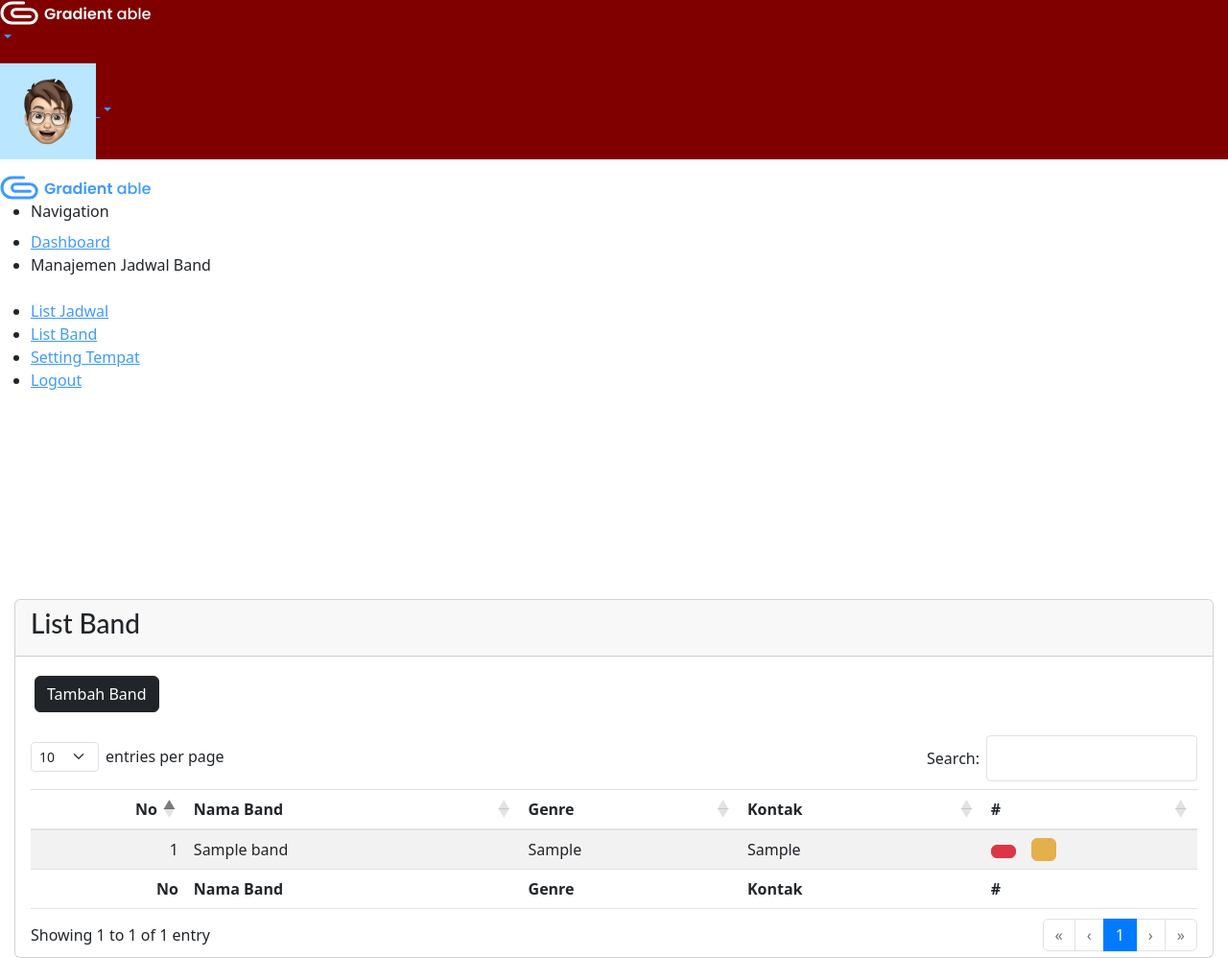
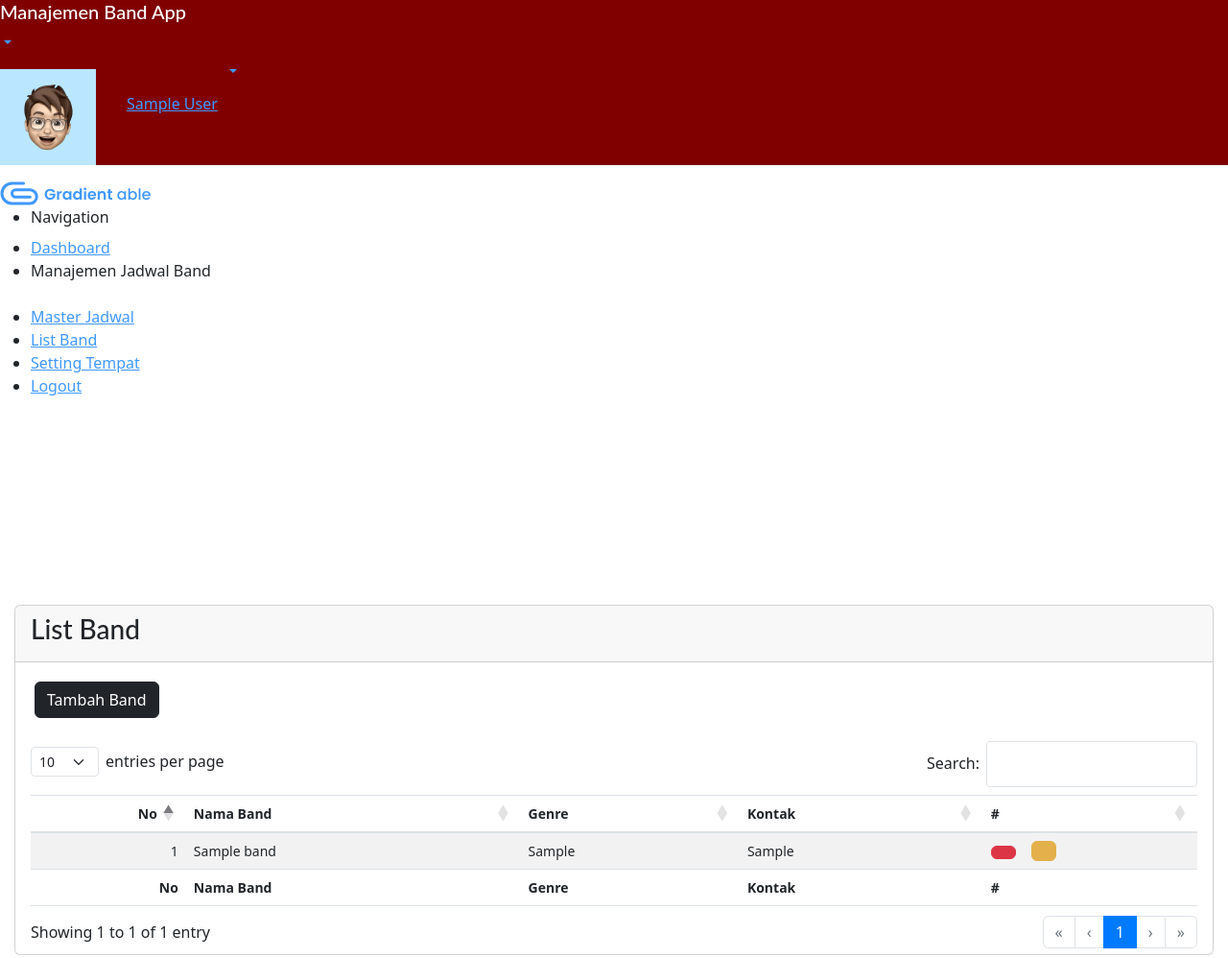
Before and after one commit to rizalzaril/web-manajemen-band, a CodeIgniter app: page /web_manajemen_band/index.php/admin/dashboard/list_band in a window 1280 px wide. Shown: the whole page at 96% size. Run offline with CodeIgniter, Linux system fonts and the light colour scheme; the visitor is signed in with stand-in values (Sample User, id 1); tables that the repository leaves empty or names only in its code hold one stand-in row (values such as "Sample post"); some libraries are stand-ins or nearby versions.

```diff
--- a/application/controllers/admin/Dashboard.php
+++ b/application/controllers/admin/Dashboard.php
@@ -87,7 +87,7 @@ class Dashboard extends CI_Controller
 					$data[] = [
 						'nama_band' => $name,
 						'genre' => !empty($genre[$key]) ? $genre[$key] : null, // Default genre to null if empty
-						'contact' => $contact[$key]
+						'contact_band' => $contact[$key]
 					];
 				}
 			}
@@ -152,7 +152,7 @@ class Dashboard extends CI_Controller
 			$data = [
 				'nama_band' => $nama_band,
 				'genre' => $genre,
-				'contact' => $contact
+				'contact_band' => $contact
 			];
 
 			// Load the model
@@ -481,10 +481,12 @@ class Dashboard extends CI_Controller
 		if ($this->session->userdata('id_user_admin') || $this->session->userdata('username')) {
 			$id_user_admin = $this->session->userdata('id_user_admin'); //session
 			// Fetch the list of tempat_manggung from the model
-			$data_jadwal['list_jadwal'] = $this->JadwalModel->get_all_jadwal();
+			$data['list_jadwal'] = $this->JadwalModel->get_all_jadwal();
+			$data['list_band'] = $this->BandModel->get_all_bands();
+			$data['list_panggung'] = $this->TempatManggungModel->get_all_tempat_manggung();
 
 			//Fetch province and city names
-			foreach ($data_jadwal['list_jadwal'] as &$tempat) {
+			foreach ($data['list_jadwal'] as &$tempat) {
 				// Fetch Provinsi Name
 				$tempat['provinsi_name'] = $this->get_provinsi_name($tempat['provinsi']);
 
@@ -496,7 +498,7 @@ class Dashboard extends CI_Controller
 			$this->load->view('admin/layouts/header', $id_user_admin);
 			$this->load->view('admin/layouts/navheader');
 			$this->load->view('admin/layouts/sidebar');
-			$this->load->view('admin/jadwal/listJadwal', $data_jadwal);
+			$this->load->view('admin/jadwal/listJadwal', $data);
 			$this->load->view('admin/layouts/footer');
 		} else {
 			echo "<script>
@@ -505,4 +507,116 @@ class Dashboard extends CI_Controller
 		</script>"; // Redirect ke halaman login jika tidak ada session
 		}
 	}
+
+
+	// ONCHANGE FORM \\
+	public function get_band_details()
+	{
+		$band_id = $this->input->post('id_band');
+		if ($band_id) {
+			$this->load->model('BandModel'); // Pastikan model dimuat
+			$data = $this->BandModel->getBandById($band_id);
+
+			if ($data) {
+				echo json_encode($data);
+			} else {
+				echo json_encode(['error' => 'Band tidak ditemukan']);
+			}
+		} else {
+			echo json_encode(['error' => 'ID Band tidak valid']);
+		}
+	}
+
+
+	public function get_tempat_details()
+	{
+		$tempat_id = $this->input->post('id_tempat');
+		if ($tempat_id) {
+			$this->load->model('TempatManggungModel'); // Pastikan model dimuat
+			$data = $this->TempatManggungModel->getTempatManggungById($tempat_id);
+
+			if ($data) {
+				echo json_encode($data);
+			} else {
+				echo json_encode(['error' => 'Tempat tidak ditemukan']);
+			}
+		} else {
+			echo json_encode(['error' => 'ID Tempat tidak valid']);
+		}
+	}
+
+
+	// save jadwal \\
+
+
+	public function simpan_data_jadwal()
+	{
+		// Retrieve the data from the form
+		$nama_band = $this->input->post('nama_band'); // Array of band names
+		$tempat_manggung = $this->input->post('tempat_manggung'); // Array of tempat names
+		$date = $this->input->post('date'); // Array of dates
+		$time = $this->input->post('time'); // Array of times
+
+		// Initialize data and error array
+		$data = [];
+		$errors = [];
+
+		if (!empty($nama_band) && !empty($tempat_manggung) && !empty($date) && !empty($time)) {
+			foreach ($nama_band as $key => $band_id) {
+				if (!empty($band_id) && !empty($tempat_manggung[$key]) && !empty($date[$key]) && !empty($time[$key])) {
+					// Get band name and tempat name
+					$band_name = $this->BandModel->getBandNameById($band_id);
+					$tempat_name = $this->JadwalModel->getTempatNameById($tempat_manggung[$key]);
+
+					// Check for conflicts with the same band at the same time and place
+					$is_conflict = $this->JadwalModel->checkConflict($band_id, $tempat_manggung[$key], $date[$key], $time[$key]);
+
+					if ($is_conflict) {
+						// Add error message for this schedule (same band, same time, same place)
+						$errors[] = "Jadwal bentrok: Band '{$band_name}' pada tanggal {$date[$key]} jam {$time[$key]} di tempat '{$tempat_name}' sudah ada.";
+					} else {
+						// Check if another band has the same time slot at the same place
+						$is_time_conflict = $this->JadwalModel->checkConflictForOtherBands($band_id, $tempat_manggung[$key], $date[$key], $time[$key]);
+						if ($is_time_conflict) {
+							// Add error message for conflict with other band at the same time and place
+							$errors[] = "Jadwal bentrok: Band lain sudah terjadwal pada tanggal {$date[$key]} jam {$time[$key]} di tempat '{$tempat_name}'.";
+						} else {
+							// Ensure no other band is scheduled at the same time, date, and place
+							$is_duplicate_schedule = $this->JadwalModel->checkDuplicateSchedule($band_id, $tempat_manggung[$key], $date[$key], $time[$key]);
+							if ($is_duplicate_schedule) {
+								// Add error message for duplicate schedule
+								$errors[] = "Jadwal bentrok: Band '{$band_name}' sudah terjadwal pada tanggal {$date[$key]} jam {$time[$key]} di tempat '{$tempat_name}'.";
+							} else {
+								// Add to data for insertion
+								$data[] = [
+									'id_user_admin' => $this->session->userdata('id_user_admin'),
+									'id_band' => $band_id,
+									'id_tempat_manggung' => $tempat_manggung[$key],
+									'date' => $date[$key],
+									'time' => $time[$key],
+								];
+							}
+						}
+					}
+				}
+			}
+		}
+
+		// If errors exist, set the error message
+		if (!empty($errors)) {
+			// Save the error messages to session
+			$this->session->set_flashdata('error', implode('<br>', $errors));
+		} else if (!empty($data)) {
+			// Save the valid data
+			$this->load->model('JadwalModel'); // Ensure the model is loaded
+			$result = $this->JadwalModel->insertJadwal($data); // Fix: insertJadwal($data) instead of insertJadwal()($data)
+			if ($result) {
+				$this->session->set_flashdata('success', 'Data berhasil disimpan!');
+			} else {
+			}
+		}
+
+		// Redirect to the list of jadwal
+		redirect('/admin/dashboard/list_jadwal');
+	}
 }
--- a/application/models/BandModel.php
+++ b/application/models/BandModel.php
@@ -39,6 +39,16 @@ class BandModel extends CI_Model
 		}
 	}
 
+	public function getBandNameById($id_band)
+	{
+		$this->db->select('nama_band');
+		$this->db->from('band');
+		$this->db->where('id_band', $id_band);
+		$query = $this->db->get();
+		return $query->row() ? $query->row()->nama_band : 'Unknown Band';
+	}
+
+
 
 	public function updateBand($band_id, $data)
 	{
--- a/application/models/JadwalModel.php
+++ b/application/models/JadwalModel.php
@@ -7,8 +7,54 @@ class JadwalModel extends CI_Model
 	// Insert multiple rows into the database
 	public function insertJadwal($data)
 	{
-		$this->db->insert_batch('tempat_manggung', $data); // 'bands' is the table name
+		$this->db->insert_batch('jadwal_manggung', $data); // 'bands' is the table name
 	}
+
+
+	public function checkConflict($band_id, $tempat_id, $date, $time)
+	{
+		$this->db->where('id_band', $band_id);
+		$this->db->where('id_tempat_manggung', $tempat_id);
+		$this->db->where('date', $date);
+		$this->db->where('time', $time);
+		$query = $this->db->get('jadwal_manggung');
+
+		return $query->num_rows() > 0; // Return true if conflict exists
+	}
+
+	public function checkConflictForOtherBands($band_id, $tempat_id, $date, $time)
+	{
+		$this->db->where('id_tempat_manggung', $tempat_id);
+		$this->db->where('date', $date);
+		$this->db->where('time', $time);
+		$this->db->where('id_band !=', $band_id); // Ensure it's not the same band
+		$query = $this->db->get('jadwal_manggung');
+
+		// If another band is scheduled at the same time and place
+		return $query->num_rows() > 0;
+	}
+
+	public function checkDuplicateSchedule($band_id, $tempat_id, $date, $time)
+	{
+		$this->db->where('id_band', $band_id);
+		$this->db->where('id_tempat_manggung', $tempat_id);
+		$this->db->where('date', $date);
+		$this->db->where('time', $time);
+		$query = $this->db->get('jadwal_manggung');
+
+		// If a duplicate schedule exists with the same band, tempat, date, and time
+		return $query->num_rows() > 0;
+	}
+
+	public function getTempatNameById($id_tempat)
+	{
+		$this->db->select('nama_tempat_manggung');
+		$this->db->from('tempat_manggung');
+		$this->db->where('id_tempat_manggung', $id_tempat);
+		$query = $this->db->get();
+		return $query->row() ? $query->row()->nama_tempat_manggung : 'Unknown Tempat';
+	}
+
 
 	public function get_all_jadwal()
 	{
--- a/application/views/admin/band/listBand.php
+++ b/application/views/admin/band/listBand.php
@@ -91,7 +91,7 @@
 											<td><?= $no++; ?></td>
 											<td><?= htmlspecialchars($band['nama_band']); ?></td>
 											<td><?= htmlspecialchars($band['genre']); ?></td>
-											<td><?= htmlspecialchars($band['contact']); ?></td>
+											<td><?= htmlspecialchars($band['contact_band']); ?></td>
 											<td>
 
 												<div class="d-flex gap-3">
@@ -108,7 +108,7 @@
 														data-id="<?= $band['id_band'] ?>"
 														data-name="<?= htmlspecialchars($band['nama_band']); ?>"
 														data-genre="<?= htmlspecialchars($band['genre']); ?>"
-														data-contact="<?= htmlspecialchars($band['contact']); ?>">
+														data-contact="<?= htmlspecialchars($band['contact_band']); ?>">
 														<i class=" ph ph-pencil"></i>
 													</button>
 
--- a/application/views/admin/layouts/footer.php
+++ b/application/views/admin/layouts/footer.php
@@ -100,6 +100,82 @@
 	<?php endif; ?>
 </script>
 
+
+<!-- ONCHANGE band dan panggung -->
+<script>
+	$(document).ready(function() {
+		// Event onchange untuk dropdown namaBand
+		$('#namaBand').change(function() {
+			const bandId = $(this).val();
+			if (bandId) {
+				$.ajax({
+					url: "<?= base_url('admin/dashboard/get_band_details') ?>", // Ganti dengan nama controller/method
+					type: "POST",
+					data: {
+						id_band: bandId
+					},
+					dataType: "json",
+					success: function(data) {
+						if (data) {
+							let cardContent = `
+                                    <div class="card p-3">
+                                        <div class="card-body">
+                                            <h5 class="card-title">${data.nama_band}</h5>
+                                            <p class="card-text">Genre: ${data.genre}</p>
+                                            <p class="card-text">Kontak: ${data.contact_band}</p>
+                                        </div>
+                                    </div>`;
+							$('#resultCard').html(cardContent);
+						} else {
+							$('#resultCard').html('<p>Data tidak ditemukan.</p>');
+						}
+					},
+					error: function() {
+						alert('Gagal mengambil data. Silakan coba lagi.');
+					}
+				});
+			}
+		});
+
+		// Event onchange untuk dropdown tempatManggung
+		$('#tempatManggung').change(function() {
+			const tempatId = $(this).val();
+			if (tempatId) {
+				$.ajax({
+					url: "<?= base_url('admin/dashboard/get_tempat_details') ?>", // Sesuaikan endpoint
+					type: "POST",
+					data: {
+						id_tempat: tempatId
+					},
+					dataType: "json",
+					success: function(data) {
+						if (data) {
+							let cardContent = `
+                        <div class="card">
+                            <div class="card-body p-3">
+                                <h5 class="card-title">${data.nama_tempat_manggung}</h5>
+                                <p class="card-text">Provinsi: ${data.provinsi}</p>
+                                <p class="card-text">Kota: ${data.kota}</p>
+                                <p class="card-text">Alamat: ${data.alamat}</p>
+                                <p class="card-text">Kontak: ${data.contact}</p>
+                            </div>
+                        </div>`;
+							$('#resultCard2').html(cardContent);
+						} else {
+							$('#resultCard2').html('<p>Data tidak ditemukan.</p>');
+						}
+					},
+					error: function() {
+						alert('Gagal mengambil data. Silakan coba lagi.');
+					}
+				});
+			}
+		});
+	});
+</script>
+
+
+
 </body>
 <!-- [Body] end -->
 
--- a/application/views/admin/layouts/header.php
+++ b/application/views/admin/layouts/header.php
@@ -37,7 +37,7 @@
 	<style>
 		/* Base font size for the table */
 		#list_jadwal {
-			font-size: 16px;
+			font-size: 14px;
 			/* Default font size */
 		}
 
--- a/application/views/admin/layouts/navheader.php
+++ b/application/views/admin/layouts/navheader.php
@@ -1,9 +1,10 @@
 	 <!-- [ Header Topbar ] start -->
 	 <header class="pc-header " style="background:#800000">
 	 	<div class="m-header">
-	 		<a href="<?= base_url('admin/dashboard') ?>" class="b-brand text-primary">
+	 		<a href="<?= base_url('admin/dashboard') ?>" style="text-decoration:none" class="b-brand text-primary">
 	 			<!-- ========   Change your logo from here   ============ -->
-	 			<img src="<?= base_url('./assets/images/logo-white.svg') ?>" alt="logo image" class="logo-lg">
+	 			<!-- <img src="<?= base_url('./assets/images/logo-white.svg') ?>" alt="logo image" class="logo-lg"> -->
+	 			<h5 class="text-white">Manajemen Band App</h5>
 	 		</a>
 	 	</div>
 	 	<div class="header-wrapper"> <!-- [Mobile Media Block] start -->
@@ -39,10 +40,13 @@
 	 		<!-- [Mobile Media Block end] -->
 	 		<div class="ms-auto">
 	 			<ul class="list-unstyled">
-	 				<li class="dropdown pc-h-item header-user-profile">
-	 					<a class="pc-head-link dropdown-toggle arrow-none me-0" data-bs-toggle="dropdown" href="#" role="button"
+	 				<li class="dropdown pc-h-item header-user-profile text-center">
+	 					<a class="pc-head-link dropdown-toggle arrow-none me-0 d-flex gap-2" data-bs-toggle="dropdown" href="#" role="button"
 	 						aria-haspopup="false" data-bs-auto-close="outside" aria-expanded="false">
 	 						<img src="<?= base_url('./assets/images/user/avatar-2.jpg') ?>" alt="user-image" class="user-avtar">
+	 						<div class="ml-4">
+	 							<p class="mt-4"><?= $this->session->userdata('username') ?></p>
+	 						</div>
 	 					</a>
 	 					<div class="dropdown-menu dropdown-user-profile dropdown-menu-end pc-h-dropdown">
 	 						<div class="dropdown-body">
--- a/application/views/admin/layouts/sidebar.php
+++ b/application/views/admin/layouts/sidebar.php
@@ -27,7 +27,7 @@
 				<li class="pc-item">
 					<a href="<?= base_url('admin/Dashboard/list_jadwal') ?>" class="pc-link">
 						<span class="pc-micon"><i class="ph ph-clipboard"></i></span>
-						<span class="pc-mtext">List Jadwal</span>
+						<span class="pc-mtext">Master Jadwal</span>
 					</a>
 				</li>
 
```
Also changed, not shown: application/models/TempatManggungModel.php (+68 -7 lines), application/views/admin/jadwal/listJadwal.php (+54 -56 lines), application/views/admin/layouts/content.php (+14 -9 lines).
